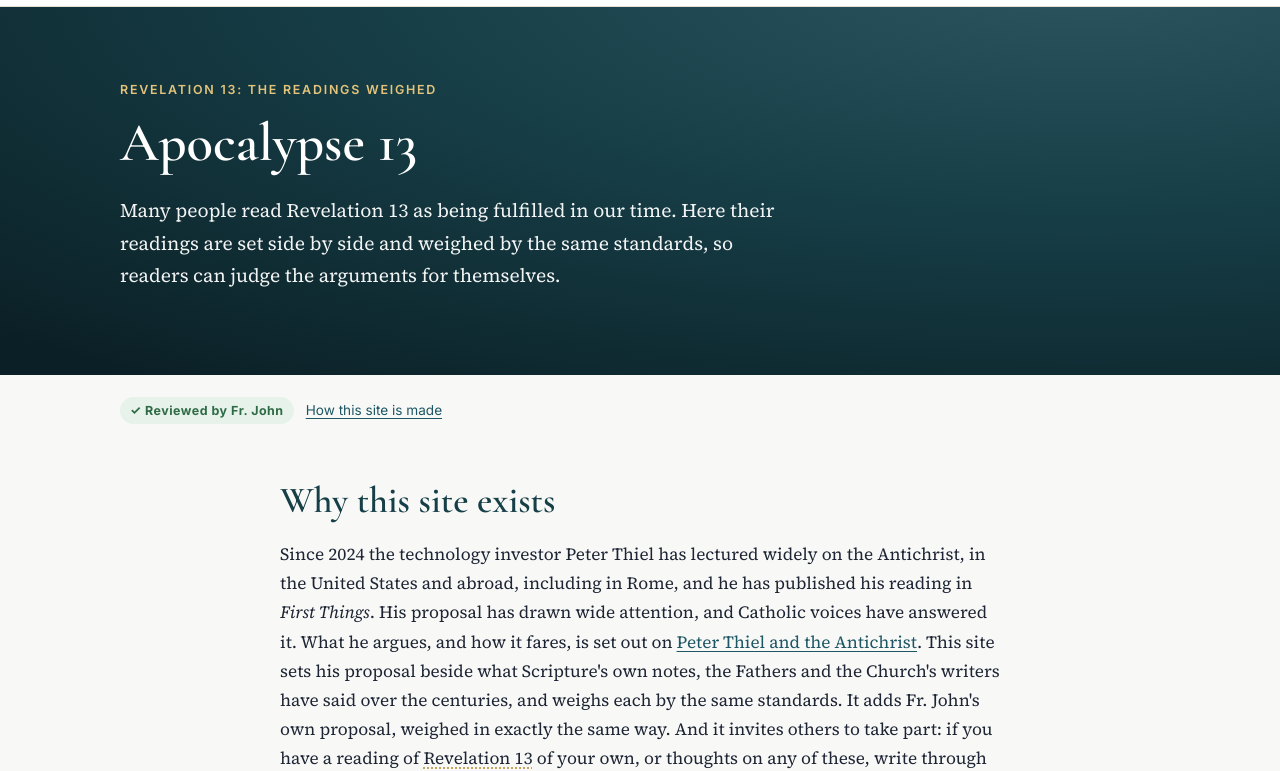
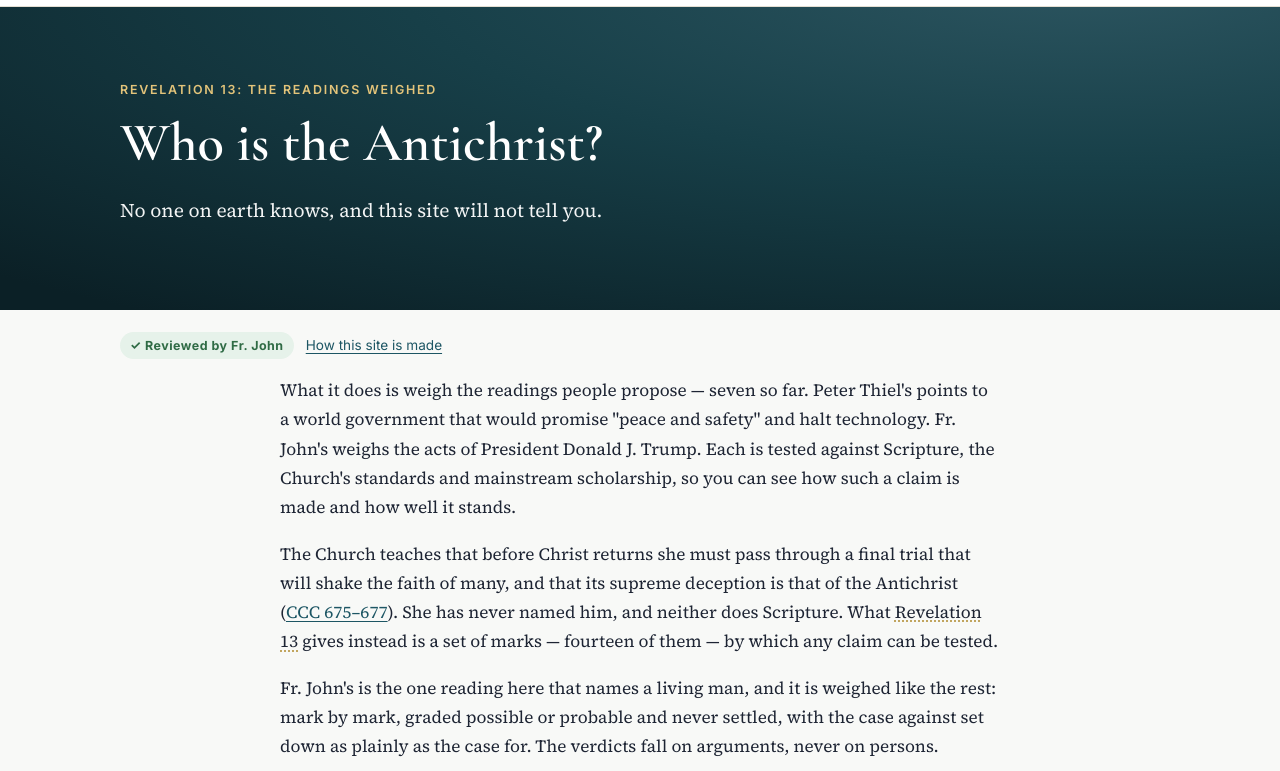
Before and after one commit to johndireen3-blip/apocalypse13, a plain HTML site: page index.html in a window 1280 px wide. Shown: the part 58-829 px from the top of the page. Drawn offline with nearby package versions, Linux system fonts and the light colour scheme.

Commit message:
Home page: the question answered in the first breath
Co-Authored-By: Claude Opus 5 <noreply@anthropic.com>
Claude-Session: https://claude.ai/code/session_01RUV5AvzH41ugHwbyErk5Hc

```diff
--- a/index.html
+++ b/index.html
@@ -19,7 +19,7 @@
 <link rel="preconnect" href="https://fonts.googleapis.com"><link rel="preconnect" href="https://fonts.gstatic.com" crossorigin>
 <link href="https://fonts.googleapis.com/css2?family=Cormorant+Garamond:ital,wght@0,500;0,600;1,500&family=Inter:wght@400;600;700&family=Source+Serif+4:ital,wght@0,400;0,600;1,400&display=swap" rel="stylesheet">
 <link rel="stylesheet" href="/assets/style.css?v=def6f4da">
-<script type="application/ld+json">{"@context": "https://schema.org", "@type": "WebPage", "name": "Who Is the Antichrist? Readings of Revelation 13 Weighed", "url": "https://apocalypse13.org/", "inLanguage": "en", "author": {"@type": "Organization", "name": "Apocalypse 13", "url": "https://apocalypse13.org/", "founder": {"@type": "Person", "name": "Fr. John", "jobTitle": "Catholic diocesan priest"}}, "creditText": "Researched and written with Claude, an AI model made by Anthropic. Directed by Fr. John.", "reviewedBy": {"@type": "Person", "name": "Fr. John", "jobTitle": "Catholic diocesan priest"}, "lastReviewed": "2026-11-20"}</script>
+<script type="application/ld+json">{"@context": "https://schema.org", "@type": "WebPage", "name": "Who Is the Antichrist? Readings of Revelation 13 Weighed", "url": "https://apocalypse13.org/", "inLanguage": "en", "author": {"@type": "Organization", "name": "Apocalypse 13", "url": "https://apocalypse13.org/", "founder": {"@type": "Person", "name": "Fr. John", "jobTitle": "Catholic diocesan priest"}}, "creditText": "Researched and written with Claude, an AI model made by Anthropic. Directed by Fr. John.", "reviewedBy": {"@type": "Person", "name": "Fr. John", "jobTitle": "Catholic diocesan priest"}, "lastReviewed": "2026-11-23"}</script>
 </head>
 <body>
 <a class="skip" href="#main">Skip to content</a>
@@ -31,12 +31,15 @@
 <main id="main">
 <section class="hero"><div class="wrap">
 <p class="kicker">Revelation 13: the readings weighed</p>
-<h1>Apocalypse 13</h1>
-<p class="lead">Many people read Revelation 13 as being fulfilled in our time. Here their readings are set side by side and weighed by the same standards, so readers can judge the arguments for themselves.</p>
+<h1>Who is the Antichrist?</h1>
+<p class="lead">No one on earth knows, and this site will not tell you.</p>
 </div></section>
 <div class="wrap">
-<p class="review-line"><span class="reviewed" title="Read and approved by Fr. John on November 20, 2026">✓ Reviewed by Fr. John</span> <a class="review-how" href="/how-this-site-is-made" target="_blank" rel="noopener">How this site is made</a></p>
+<p class="review-line"><span class="reviewed" title="Read and approved by Fr. John on November 23, 2026">✓ Reviewed by Fr. John</span> <a class="review-how" href="/how-this-site-is-made" target="_blank" rel="noopener">How this site is made</a></p>
 <div class="narrow-in">
+<p>What it does is weigh the readings people propose — seven so far. Peter Thiel's points to a world government that would promise "peace and safety" and halt technology. Fr. John's weighs the acts of President Donald J. Trump. Each is tested against Scripture, the Church's standards and mainstream scholarship, so you can see how such a claim is made and how well it stands.</p>
+<p>The Church teaches that before Christ returns she must pass through a final trial that will shake the faith of many, and that its supreme deception is that of the Antichrist (<a class="cref" href="https://www.vatican.va/archive/ENG0015/__P1V.HTM" target="_blank" rel="noopener">CCC 675–677</a>). She has never named him, and neither does Scripture. What <a class="sref" href="https://bible.usccb.org/bible/revelation/13" target="_blank" rel="noopener">Revelation 13</a> gives instead is a set of marks — fourteen of them — by which any claim can be tested.</p>
+<p>Fr. John's is the one reading here that names a living man, and it is weighed like the rest: mark by mark, graded possible or probable and never settled, with the case against set down as plainly as the case for. The verdicts fall on arguments, never on persons.</p>
 <h2>Why this site exists</h2>
 <p>Since 2024 the technology investor Peter Thiel has lectured widely on the Antichrist, in the United States and abroad, including in Rome, and he has published his reading in <em>First Things</em>. His proposal has drawn wide attention, and Catholic voices have answered it. What he argues, and how it fares, is set out on <a href="/peter-thiel-and-the-antichrist" target="_blank" rel="noopener">Peter Thiel and the Antichrist</a>. This site sets his proposal beside what Scripture's own notes, the Fathers and the Church's writers have said over the centuries, and weighs each by the same standards. It adds Fr. John's own proposal, weighed in exactly the same way. And it invites others to take part: if you have a reading of <a class="sref" href="https://bible.usccb.org/bible/revelation/13" target="_blank" rel="noopener">Revelation 13</a> of your own, or thoughts on any of these, write through the <a href="/contact" target="_blank" rel="noopener">Contact</a> page. A proposal sent with its reasons may be stated at its best on <a href="/the-proposals" target="_blank" rel="noopener">The Proposals</a> and weighed like the rest.</p>
 <h2>How this site works</h2>
@@ -101,7 +104,7 @@
 <div><h4>Explore</h4><ul><li><a href="/marks">The Marks Weighed</a></li><li><a href="/the-proposals">The Proposals</a></li><li><a href="/the-standards">The Standards</a></li><li><a href="/about">About</a></li><li><a href="/contact">Contact</a></li><li><a href="/how-this-site-is-made">How This Site Is Made</a></li></ul></div>
 <div><h4>The Ephesus Challenge</h4><ul><li><a href="https://thefirstbeast.com/" target="_blank" rel="noopener">The First Beast</a>: the revealed marks, set out in depth</li><li><a href="https://apocalypse12.org/" target="_blank" rel="noopener">The Woman & the Dragon</a>: Fr. John's own reading of Revelation 12 and 13</li><li><a href="https://apocalypse12.com/" target="_blank" rel="noopener">The Woman and the Ark</a>: Revelation 12 in depth</li><li><a href="https://thelambsvictory.org/" target="_blank" rel="noopener">The Lamb's Victory</a>: Revelation chapter by chapter</li><li><a href="https://agreatsign.si/" target="_blank" rel="noopener">A Great Sign</a>: prophecy across the whole Bible</li><li><a href="https://revelation13.blog/" target="_blank" rel="noopener">The Ephesus Challenge</a>: Fr. John's journal</li></ul></div>
 </div>
-<p class="credit">Researched and written with Claude, an AI model made by Anthropic. Directed by Fr. John. <span class="reviewed" title="Read and approved by Fr. John on November 20, 2026">✓ Reviewed by Fr. John</span> <a href="/how-this-site-is-made">How this site is made</a></p>
+<p class="credit">Researched and written with Claude, an AI model made by Anthropic. Directed by Fr. John. <span class="reviewed" title="Read and approved by Fr. John on November 23, 2026">✓ Reviewed by Fr. John</span> <a href="/how-this-site-is-made">How this site is made</a></p>
 <p class="fine">An independent project, part of The Ephesus Challenge. Fr. John is a Catholic diocesan priest, but this site is his own and is not affiliated with or endorsed by his diocese, the USCCB, Anthropic, or any other organization.</p>
 <p class="fine">© 2026 Fr. John · Scripture quotations are from the New American Bible, Revised Edition © 2010, 1991, 1986, 1970 Confraternity of Christian Doctrine, Washington, D.C., used by permission. All rights reserved.</p>
 </div></footer>
```
